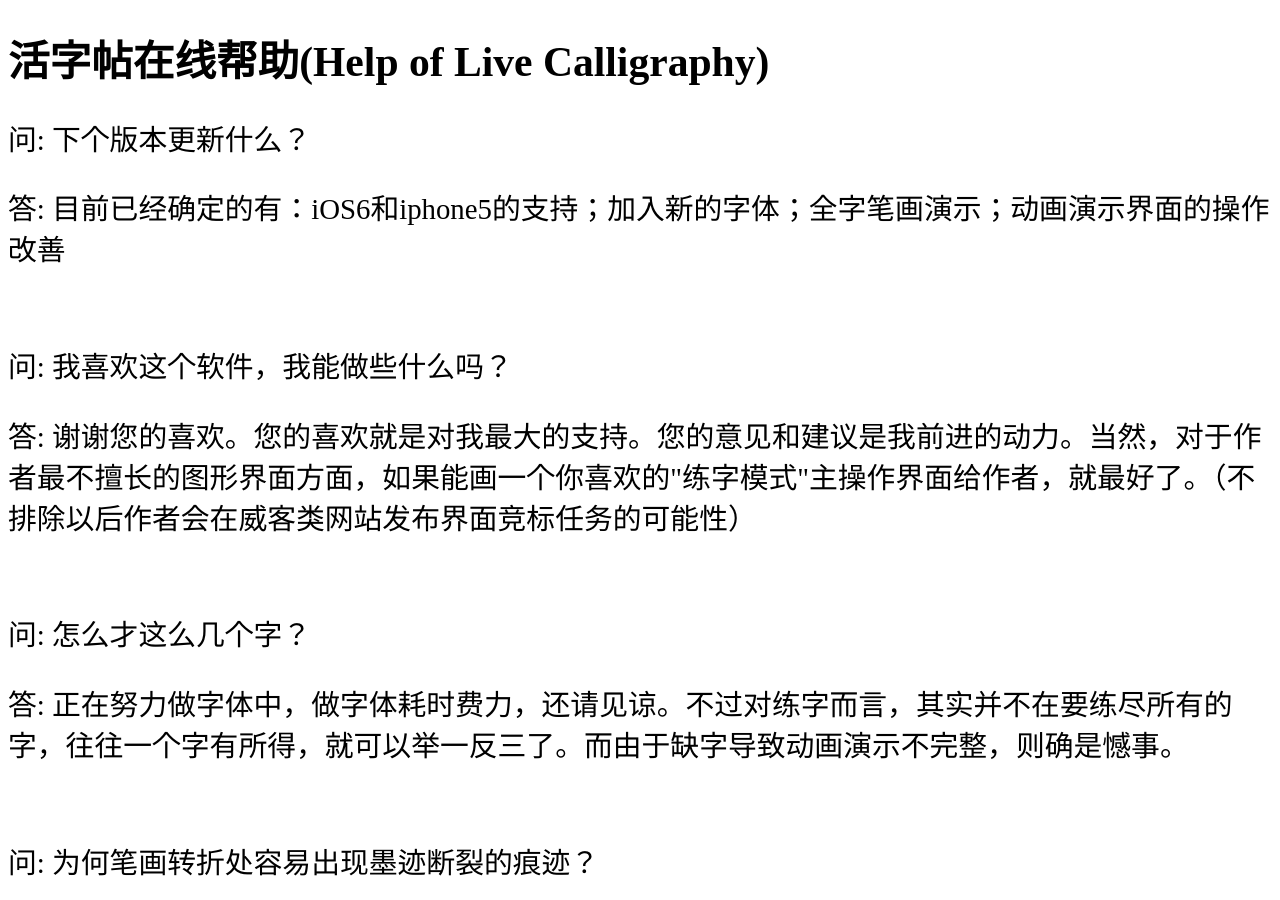
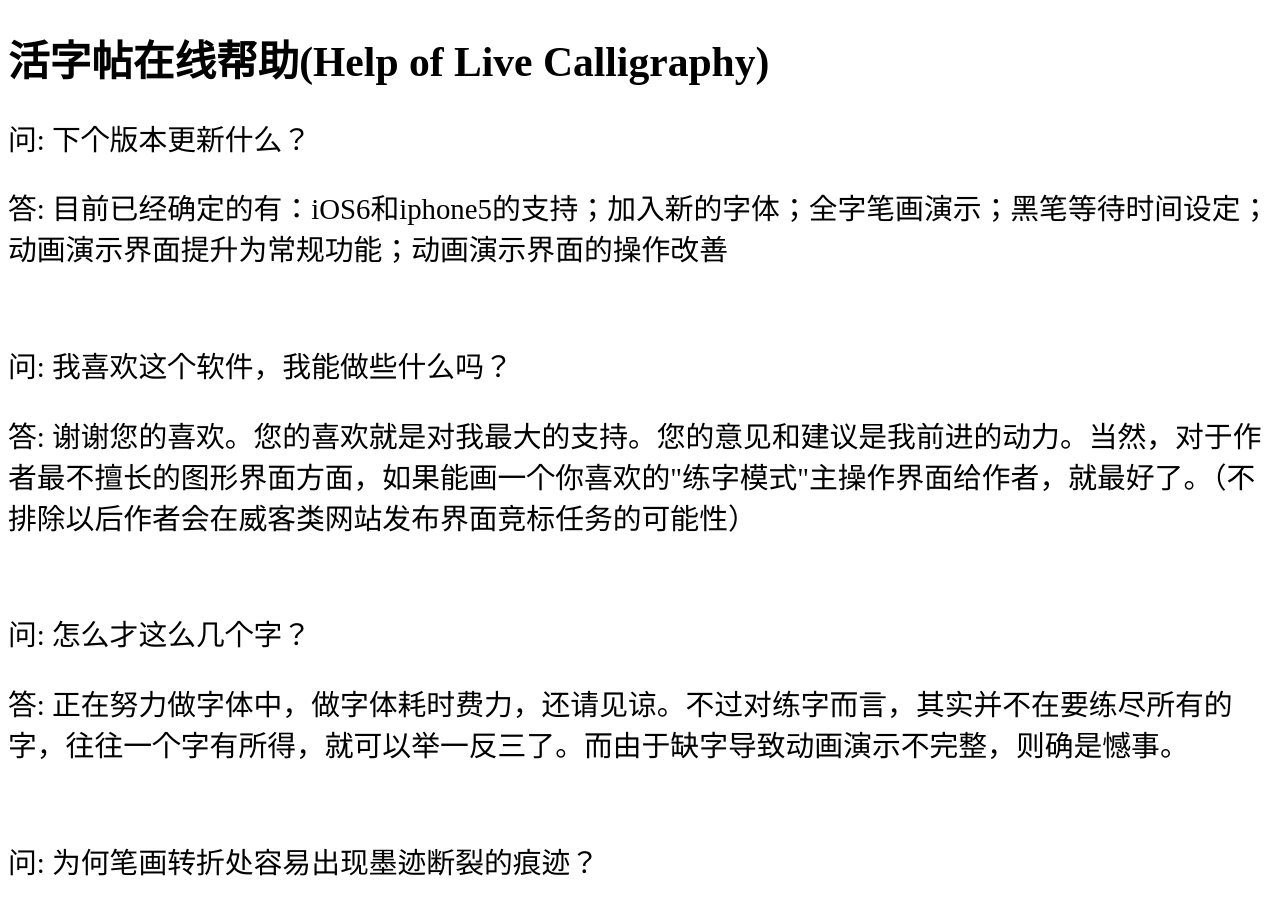
Before and after one commit to shengzhe/livecalligraphy, a Jekyll site: the page built from _posts/2012-08-31-LiveCalligraphyHelp.html, in a window 1280 px wide and 900 px high. Built offline with Jekyll 4.4.1, drawn with Linux system fonts in a browser that asks for light colours; Markdown is read by kramdown in place of the engine named in the settings.

Commit message:
Update _posts/2012-08-31-LiveCalligraphyHelp.html

```diff
--- a/_posts/2012-08-31-LiveCalligraphyHelp.html
+++ b/_posts/2012-08-31-LiveCalligraphyHelp.html
@@ -4,7 +4,7 @@ title: 活字帖在线帮助(Help of Live Calligraphy)
 ---
 <h1>{{ page.title }}</h1>
 <p>问: 下个版本更新什么？</p>
-<p>答: 目前已经确定的有：iOS6和iphone5的支持；加入新的字体；全字笔画演示；动画演示界面的操作改善</p>
+<p>答: 目前已经确定的有：iOS6和iphone5的支持；加入新的字体；全字笔画演示；黑笔等待时间设定；动画演示界面提升为常规功能；动画演示界面的操作改善</p>
 <br/>
 <p>问: 我喜欢这个软件，我能做些什么吗？</p>
 <p>答: 谢谢您的喜欢。您的喜欢就是对我最大的支持。您的意见和建议是我前进的动力。当然，对于作者最不擅长的图形界面方面，如果能画一个你喜欢的"练字模式"主操作界面给作者，就最好了。（不排除以后作者会在威客类网站发布界面竞标任务的可能性）</p>
```
